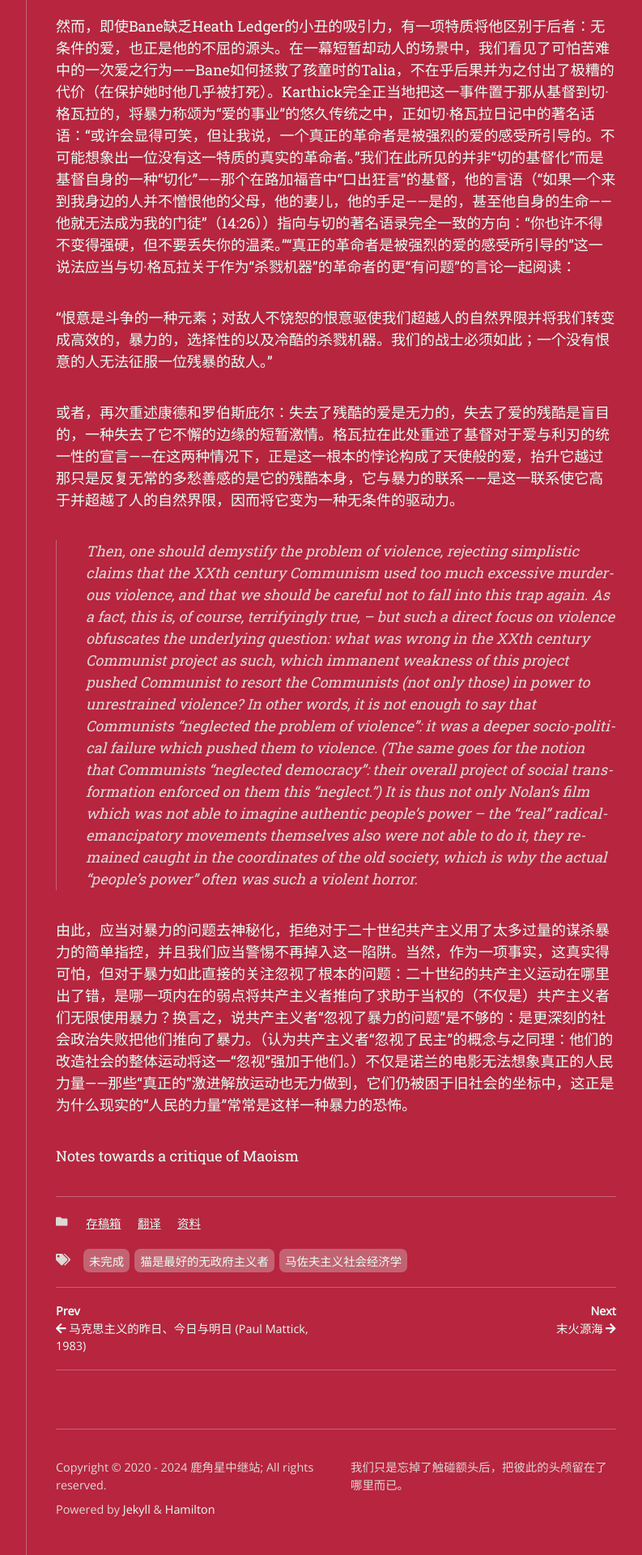
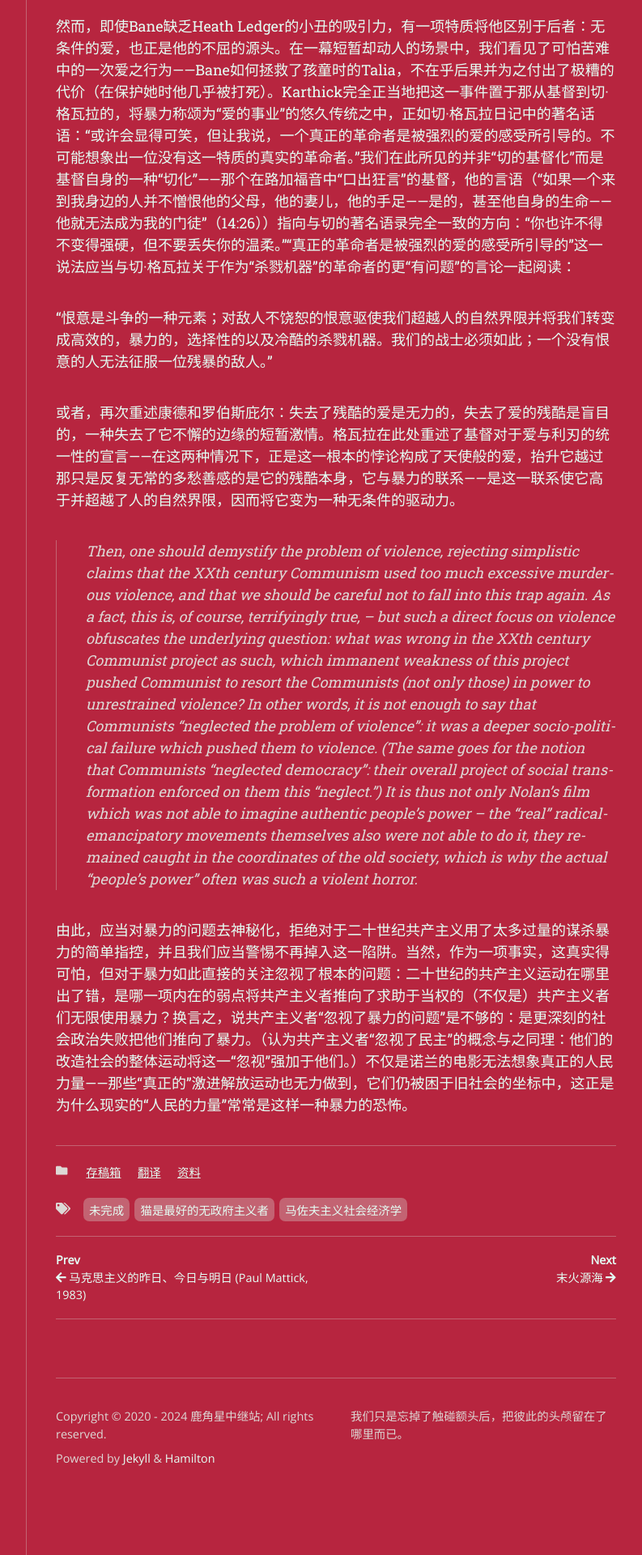
Before and after one commit to scatterdclouds/scatterdclouds.github.io, a Jekyll site: the page built from _posts/2022-06-16-segmenttranslations.md, in a window 1280 px wide. Shown: the part 1459-3379 px from the top of the page at 81% size, without its empty margins (357-1150 px from the left). Built offline with Jekyll 4.4.1, drawn with Linux system fonts in a browser that asks for light colours; nearby versions of some CDN libraries; some web fonts are replaced; comment, search, counter and statistics services are not loaded.

Commit message:
Update 2022-06-16-segmenttranslations.md

```diff
--- a/_posts/2022-06-16-segmenttranslations.md
+++ b/_posts/2022-06-16-segmenttranslations.md
@@ -25,8 +25,5 @@ tags: [马佐夫主义社会经济学, 猫是最好的无政府主义者, 未完
 
 由此，应当对暴力的问题去神秘化，拒绝对于二十世纪共产主义用了太多过量的谋杀暴力的简单指控，并且我们应当警惕不再掉入这一陷阱。当然，作为一项事实，这真实得可怕，但对于暴力如此直接的关注忽视了根本的问题：二十世纪的共产主义运动在哪里出了错，是哪一项内在的弱点将共产主义者推向了求助于当权的（不仅是）共产主义者们无限使用暴力？换言之，说共产主义者“忽视了暴力的问题”是不够的：是更深刻的社会政治失败把他们推向了暴力。（认为共产主义者“忽视了民主”的概念与之同理：他们的改造社会的整体运动将这一“忽视”强加于他们。）不仅是诺兰的电影无法想象真正的人民力量——那些“真正的”激进解放运动也无力做到，它们仍被困于旧社会的坐标中，这正是为什么现实的“人民的力量”常常是这样一种暴力的恐怖。
 
-[Notes towards a critique of Maoism][maoison-critique-link]
-
 
 [zizek-article-link]: https://blogdaboitempo.com.br/2012/08/08/dictatorship-of-the-proletariat-in-gotham-city-slavoj-zizek-on-the-dark-knight-rises/
-[maoison-critique-link]: https://libcom.org/article/notes-towards-critique-maoism
```
